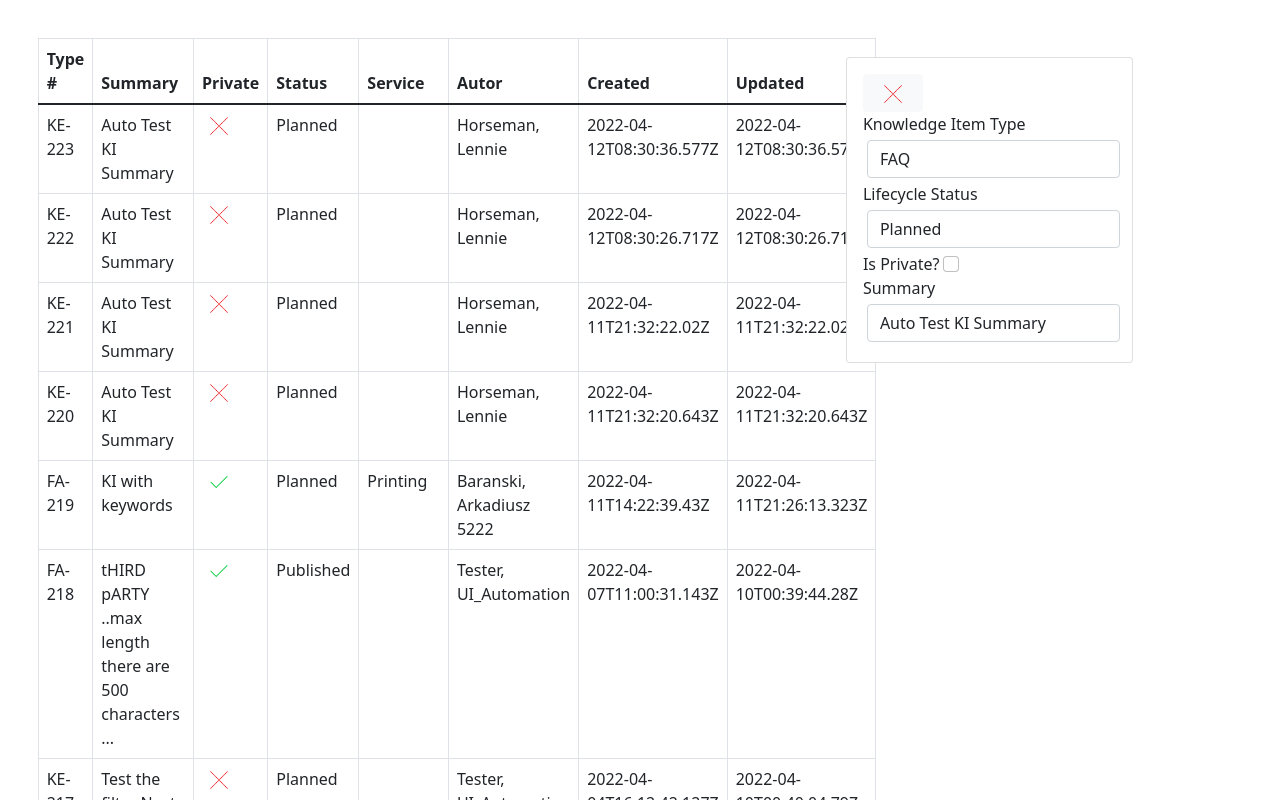
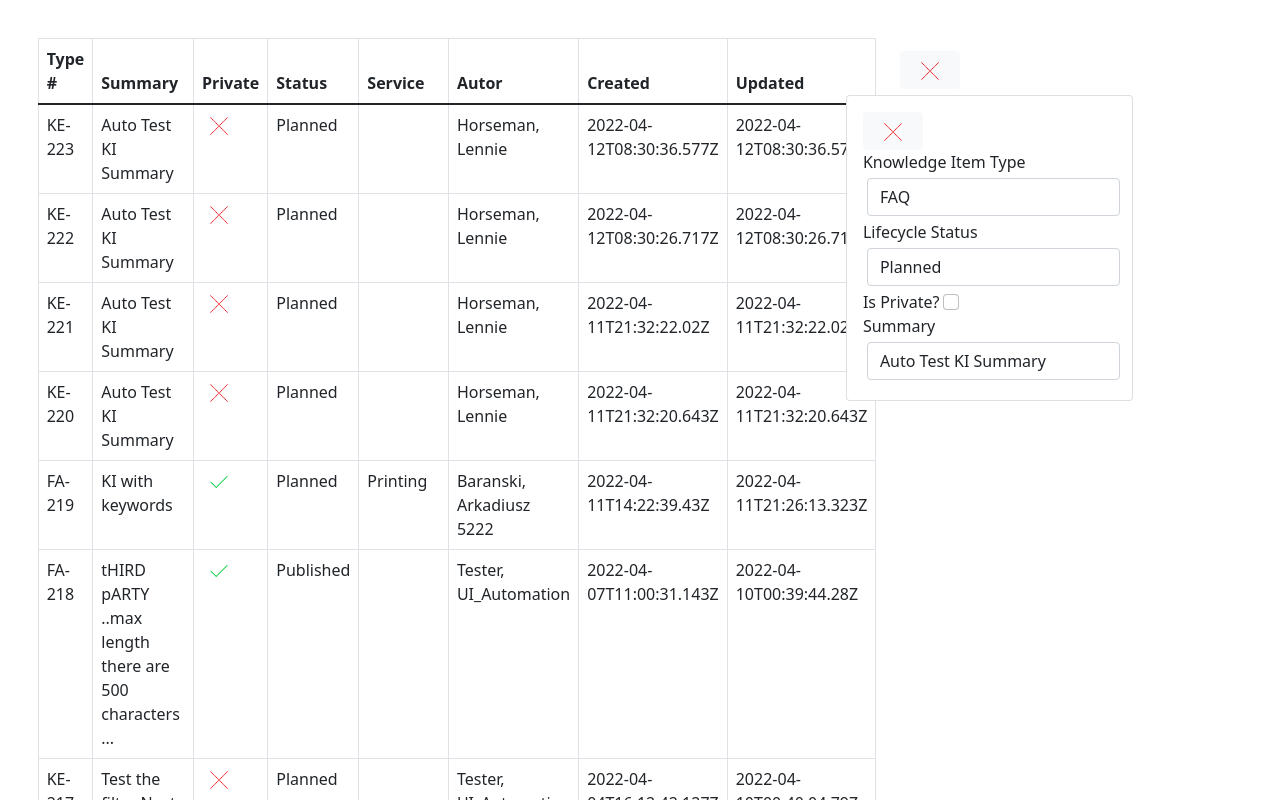
Before and after one commit to elsamanang/test, a React (Create React App) app: page / in a window 1280 px wide. Both pictures are taken after a click on the element 640 px from the left and 148 px from the top of the page. Shown: the top 800 px of the page. Built offline with nearby package versions, Linux system fonts and the light colour scheme.

Commit message:
change format

```diff
--- a/src/App.js
+++ b/src/App.js
@@ -87,7 +87,12 @@ function App() {
           <Table data={item} handelShow={handelShow} handleChange={handleChange} />
         </div>
         <div id='form' className={'col-md-'+ col} style={{display: showform}}>
-          <From handelUnShow={handelUnShow} formulaire={form} selected={oneItem} />
+          <button className='btn btn-light' onClick={handelUnShow} title="close" style={{marginLeft: '20%'}}>
+            <img src="failed.png" className="mx-2" width={'18px'}/>
+          </button>
+          {oneItem == null? "":
+            <From handelUnShow={handelUnShow} formulaire={form} selected={oneItem} />
+          }
         </div>
       </div>
     </div>
```
